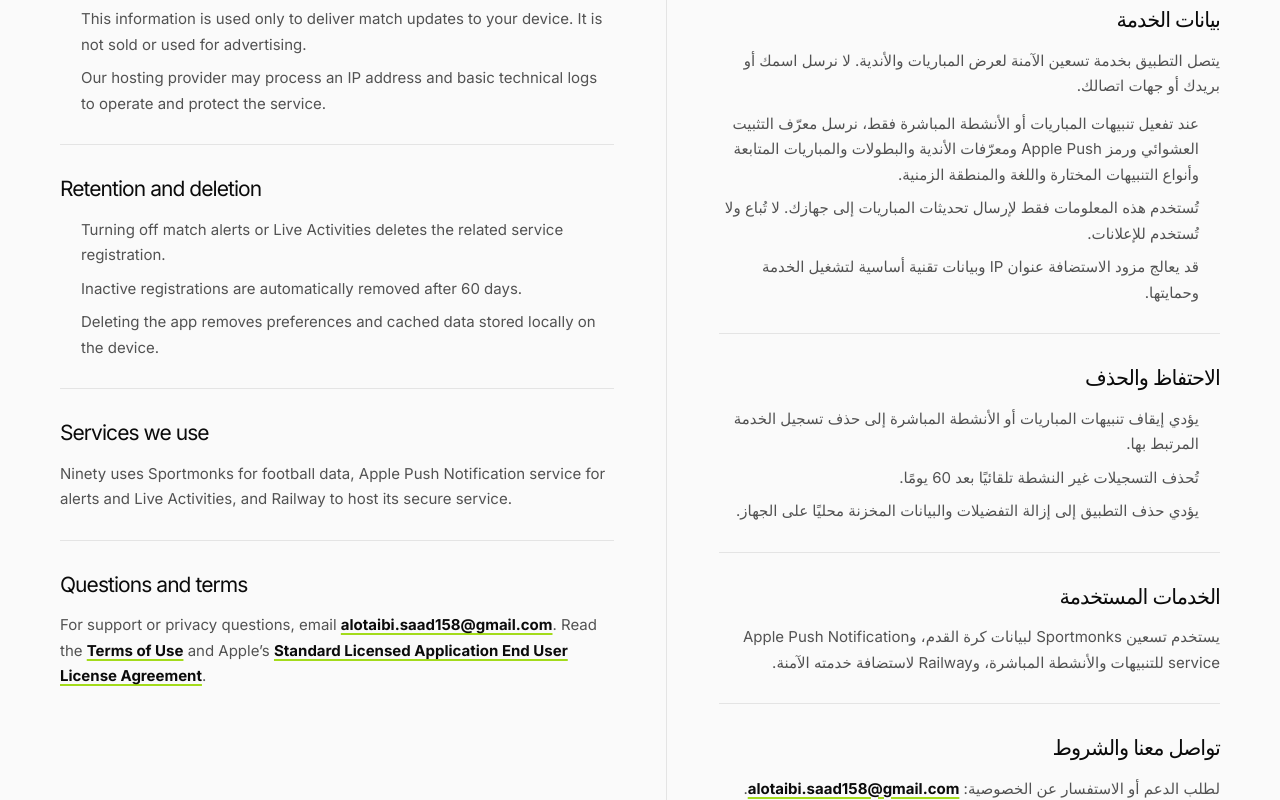
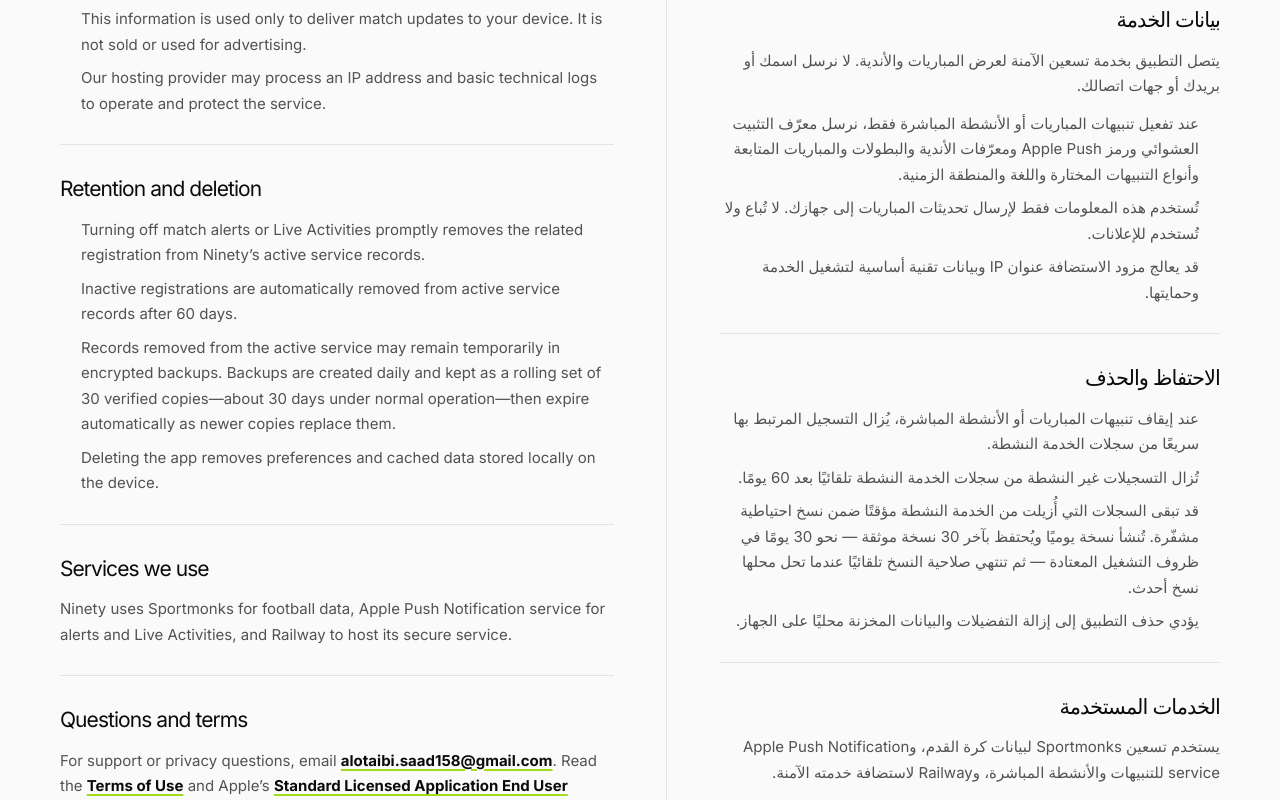
Before and after one commit to SaadNasser158/ninety-site, a Next.js app: page /privacy in a window 1280 px wide. Shown: the part 1088-1888 px from the top of the page. Built offline with nearby package versions, Linux system fonts and the light colour scheme.

Commit message:
Align privacy retention wording

```diff
--- a/app/privacy/page.tsx
+++ b/app/privacy/page.tsx
@@ -15,7 +15,7 @@ export default function PrivacyPage() {
       eyebrow="Ninety legal"
       title={<>Privacy,<br /><em>without the fine print.</em></>}
       description="Ninety is built around your football, not a profile of you. Here is the plain-language version of how the app handles data."
-      updated="Last updated: August 25, 2026"
+      updated="Last updated: September 12, 2026"
     >
       <div className="legal-columns">
         <article className="legal-column">
@@ -35,8 +35,9 @@ export default function PrivacyPage() {
           <LegalSection>
             <h2>Retention and deletion</h2>
             <ul>
-              <li>Turning off match alerts or Live Activities deletes the related service registration.</li>
-              <li>Inactive registrations are automatically removed after 60 days.</li>
+              <li>Turning off match alerts or Live Activities promptly removes the related registration from Ninety’s active service records.</li>
+              <li>Inactive registrations are automatically removed from active service records after 60 days.</li>
+              <li>Records removed from the active service may remain temporarily in encrypted backups. Backups are created daily and kept as a rolling set of 30 verified copies—about 30 days under normal operation—then expire automatically as newer copies replace them.</li>
               <li>Deleting the app removes preferences and cached data stored locally on the device.</li>
             </ul>
           </LegalSection>
@@ -54,7 +55,7 @@ export default function PrivacyPage() {
           <LegalSection>
             <h2>خصوصيتك في تسعين</h2>
             <p>تسعين هو كرة القدم بلا تتبع. لا يحتاج إلى حساب، ولا يعرض إعلانات، ولا يستخدم أدوات تحليل سلوك المستخدم.</p>
-            <p>آخر تحديث: 25 أغسطس 2026</p>
+            <p>آخر تحديث: 12 سبتمبر 2026</p>
           </LegalSection>
           <LegalSection>
             <h2>ما يبقى على جهازك</h2>
@@ -72,8 +73,9 @@ export default function PrivacyPage() {
           <LegalSection>
             <h2>الاحتفاظ والحذف</h2>
             <ul>
-              <li>يؤدي إيقاف تنبيهات المباريات أو الأنشطة المباشرة إلى حذف تسجيل الخدمة المرتبط بها.</li>
-              <li>تُحذف التسجيلات غير النشطة تلقائيًا بعد 60 يومًا.</li>
+              <li>عند إيقاف تنبيهات المباريات أو الأنشطة المباشرة، يُزال التسجيل المرتبط بها سريعًا من سجلات الخدمة النشطة.</li>
+              <li>تُزال التسجيلات غير النشطة من سجلات الخدمة النشطة تلقائيًا بعد 60 يومًا.</li>
+              <li>قد تبقى السجلات التي أُزيلت من الخدمة النشطة مؤقتًا ضمن نسخ احتياطية مشفّرة. تُنشأ نسخة يوميًا ويُحتفظ بآخر 30 نسخة موثقة — نحو 30 يومًا في ظروف التشغيل المعتادة — ثم تنتهي صلاحية النسخ تلقائيًا عندما تحل محلها نسخ أحدث.</li>
               <li>يؤدي حذف التطبيق إلى إزالة التفضيلات والبيانات المخزنة محليًا على الجهاز.</li>
             </ul>
           </LegalSection>
```
